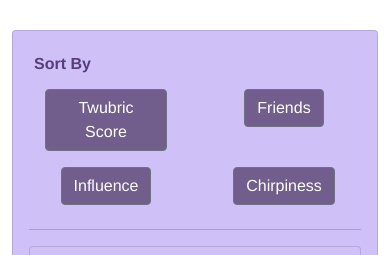
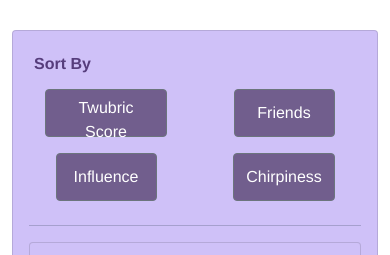
Before and after one commit to anilkumar-boyka/twubric, a Vue app: page /#/ in a window 390 px wide. Shown: the top 255 px of the page. Built offline with nearby package versions, Linux system fonts and the light colour scheme; no server answers; what v-hotkey, vue-toasted would draw is missing.

Commit message:
improved ui

```diff
--- a/src/components/HomePage.vue
+++ b/src/components/HomePage.vue
@@ -193,5 +193,11 @@ export default {
   .end-date {
     margin-top: 12px !important;
   }
+  @media screen and (max-width: 390px) {
+    .sort-attributes-buttons {
+      min-width: 101px;
+      height: 48px;
+    }
+  }
 }
 </style>
```
